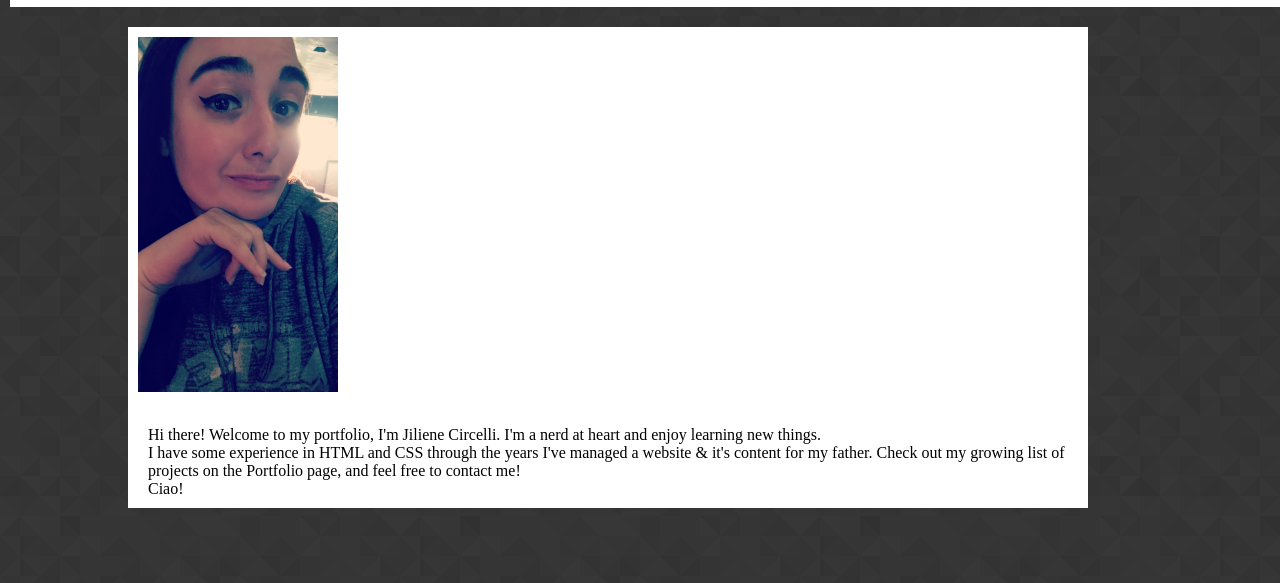
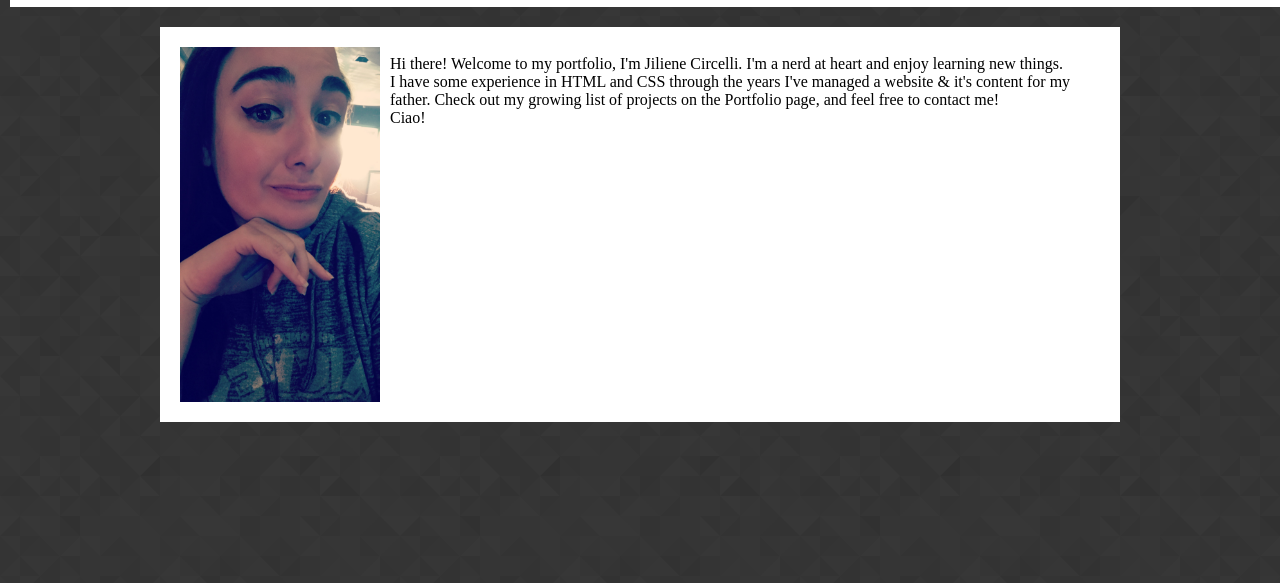
Before and after one commit to jilienecircelli/jilienecircelli.github.io, a plain HTML site: page index.html in a window 1280 px wide. Shown: the part 144-727 px from the top of the page. Drawn offline with Linux system fonts and the light colour scheme.

Commit message:
floated text around headshot image

```diff
--- a/assets/css/style.css
+++ b/assets/css/style.css
@@ -21,6 +21,7 @@ h1 {
   width: 200px;
   height: auto;
   padding: 10px;
+  float: left;
 }
 
 .header {
@@ -56,7 +57,7 @@ h1 {
   background-color: #ffffff;
   position: relative;
   top: 10px;
-  left: 10%;
+  margin: 0 auto;
 }
 
 nav {
@@ -65,6 +66,7 @@ nav {
 
 p {
     padding: 10px;
-    margin: 10px;
+    margin: 0;
     text-align: left;
+    display: inline-block
 }
--- a/index.html
+++ b/index.html
@@ -1,9 +1,8 @@
 <!DOCTYPE html>
 <html>
-
   <head>
     <title>JilieneCircelli.com</title>
-    <link rel="stylesheet" type="text/css" href="assets/css/style.css">
+    <link rel="stylesheet" type="text/css" href="assets/css/style.css" />
   </head>
 
   <body>
@@ -17,26 +16,25 @@
             <a href="index.html">About</a>
             <a href="portfolio.html">Portfolio</a>
             <a href="contact.html">Contact</a>
-
           </nav>
         </div>
       </section>
     </header>
     <section>
       <div class="content">
-            <img class="headshot" src="assets/images/profile-pic.jpg">
         <p>
-                Hi there! Welcome to my portfolio, I'm Jiliene Circelli. I'm a nerd at heart and enjoy learning new
-                things.
-                <br>
-                I have some experience in HTML and CSS through the years I've managed a website & it's content for
-                my father. Check out my growing list of projects on the Portfolio page, and feel free to contact me!
-                <br>
+          <img class="headshot" src="assets/images/profile-pic.jpg" />
+          <br />
+          Hi there! Welcome to my portfolio, I'm Jiliene Circelli. I'm a nerd at
+          heart and enjoy learning new things.
+          <br />
+          I have some experience in HTML and CSS through the years I've managed
+          a website & it's content for my father. Check out my growing list of
+          projects on the Portfolio page, and feel free to contact me!
+          <br />
           Ciao!
         </p>
-
       </div>
-
     </section>
     <section>
       <footer>
@@ -44,5 +42,4 @@
       </footer>
     </section>
   </body>
-
 </html>
```
Lines whose indentation alone changed are shown as unchanged.
